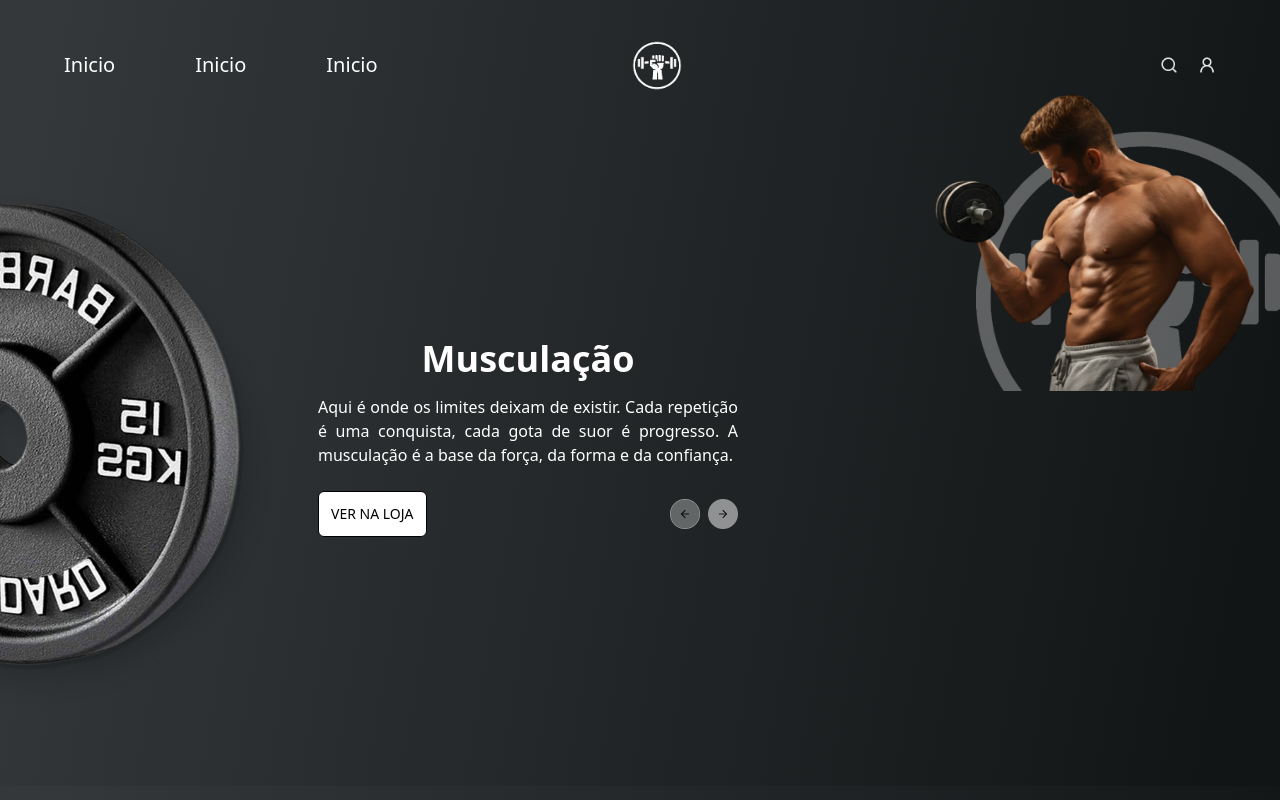
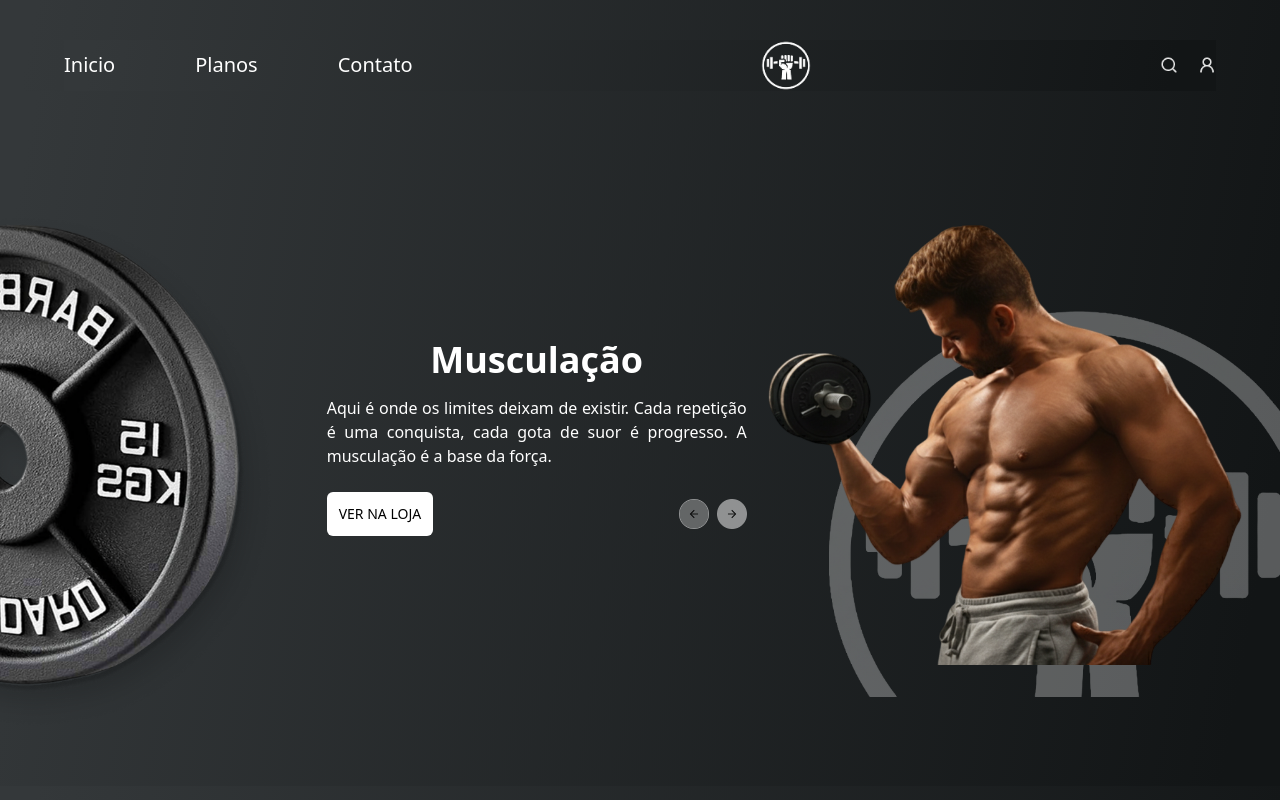
Before and after one commit to Flavianna-Saldanha/power-gym, a Next.js app: page / in a window 1280 px wide. Built offline with nearby package versions, Linux system fonts and the light colour scheme.

Commit message:
corrigindo

```diff
--- a/app/globals.css
+++ b/app/globals.css
@@ -2,6 +2,9 @@
 
 :root {
   --bg-color: linear-gradient(100deg, #34383a 2.57%, #121516 95.91%);
+  --bg-musculacao: linear-gradient(100deg, #ee9965 0%, #0b2d53 100%);
+  --bg-muay-thai: linear-gradient(100deg, #555352 0%, #b2b1b1 100%);
+  --bg-yoga: linear-gradient(100deg, #008e5e 0%, #005235 100%);
 }
 
 body {
--- a/app/page.tsx
+++ b/app/page.tsx
@@ -3,82 +3,46 @@
 import { Header } from "@/src/components/Header";
 import Image from "next/image";
 import { useState } from "react";
+import { headerSections } from "@/src/data/headerSections";
 
 const Page = () => {
   const [openMenu, setOpenMenu] = useState(false);
+  const [currentIndex, setCurrentIndex] = useState(0);
 
-  const toggleMenu = () => {
-    setOpenMenu(!openMenu);
-  };
+  const currentSection = headerSections[currentIndex];
 
   return (
     <div>
-      <nav className="container mt-10 lg:max-w-6xl lg:mx-auto lg:flex lg:justify-between lg:items-center">
+      {/* NAV */}
+      <nav
+        className="container mt-10 lg:max-w-6xl lg:mx-auto lg:flex lg:justify-between lg:items-center transition-[background] duration-700"
+        style={{ background: currentSection.backgroundColor }}
+      >
         <ul
           className={`
             ${openMenu ? "flex" : "hidden"}
             absolute top-24 left-0 w-full h-screen bg-white/90
             text-black text-xl uppercase
             flex-col items-center justify-center gap-8
-            lg:static lg:flex lg:h-auto lg:w-auto lg:mt-0 lg:bg-transparent
-            lg:text-white lg:normal-case lg:flex-row lg:justify-between lg:gap-20
+            lg:static lg:flex lg:h-auto lg:w-auto lg:bg-transparent
+            lg:text-white lg:normal-case lg:flex-row lg:gap-20
           `}
         >
-          <li>
-            <a href="#">Inicio</a>
-          </li>
-          <li>
-            <a href="#">Inicio</a>
-          </li>
-          <li>
-            <a href="#">Inicio</a>
-          </li>
+          <li>Inicio</li>
+          <li>Planos</li>
+          <li>Contato</li>
         </ul>
 
-        <div className="flex justify-center lg:relative lg:right-28">
-          <a href="#">
-            <Image
-              src="/assets/logo.png"
-              alt="Logo do site"
-              width={50}
-              height={70}
-            />
-          </a>
-        </div>
+        <Image src="/assets/logo.png" alt="Logo" width={50} height={70} />
 
-        <div className="hidden lg:flex lg:items-center lg:gap-5">
-          <Image
-            src="/assets/search.png"
-            alt="Logo de pesquisa"
-            width={18}
-            height={18}
-          />
-          <Image
-            src="/assets/user-round.png"
-            alt="Logo de user"
-            width={18}
-            height={18}
-          />
-        </div>
-
-        <div className="flex justify-end relative right-4 -top-10 lg:hidden">
-          <button
-            onClick={toggleMenu}
-            aria-label={openMenu ? "Fechar menu" : "Abrir menu"}
-          >
-            <Image
-              src="/assets/menu.png"
-              alt="Logo do menu"
-              width={30}
-              height={30}
-            />
-          </button>
+        <div className="hidden lg:flex gap-5">
+          <Image src="/assets/search.png" alt="" width={18} height={18} />
+          <Image src="/assets/user-round.png" alt="" width={18} height={18} />
         </div>
       </nav>
 
-      <div className={`${openMenu ? "hidden" : "block"} lg:block`}>
-        <Header />
-      </div>
+      {/* HEADER */}
+      <Header currentIndex={currentIndex} setCurrentIndex={setCurrentIndex} />
     </div>
   );
 };
--- a/src/components/Header.tsx
+++ b/src/components/Header.tsx
@@ -1,60 +1,114 @@
+"use client";
+
 import Image from "next/image";
+import { headerSections } from "../data/headerSections";
 
-export const Header = () => {
+type HeaderProps = {
+  currentIndex: number;
+  setCurrentIndex: React.Dispatch<React.SetStateAction<number>>;
+};
+
+export const Header = ({ currentIndex, setCurrentIndex }: HeaderProps) => {
+  const handleNext = () => {
+    setCurrentIndex((prev) =>
+      prev === headerSections.length - 1 ? 0 : prev + 1,
+    );
+  };
+
+  const handlePrev = () => {
+    setCurrentIndex((prev) =>
+      prev === 0 ? headerSections.length - 1 : prev - 1,
+    );
+  };
+
+  const currentSection = headerSections[currentIndex];
+
   return (
-    <div className="h-[calc(100vh-105px)] flex flex-col lg:flex-row lg:items-center lg:justify-between overflow-hidden">
-      <div className="lg:flex-1">
+    <header
+      className="relative h-[calc(100vh-105px)] overflow-hidden transition-[background] duration-700 ease-in-out"
+      style={{ background: currentSection.backgroundColor }}
+    >
+      <div className="h-full flex flex-col lg:flex-row lg:items-center lg:justify-between">
+        {/* LOGO ESQUERDA */}
+        <div className="lg:flex-1 relative z-20">
           <Image
             src="/assets/01.png"
             alt="Logo do site"
             width={150}
             height={70}
-          className="lg:w-72 lg:absolute lg:left-0 lg:top-40"
+            className="lg:absolute lg:left-0 lg:-top-64 sm:w-52 lg:w-56 xl:w-72"
           />
         </div>
 
-      <div className="w-80 mx-auto relative bottom-6 lg:bottom-0 lg:w-[420px] lg:right-28">
-        <div className="text-4xl text-center font-bold mb-4">Musculação</div>
-        <p className="text-justify">
-          Aqui é onde os limites deixam de existir. Cada repetição é uma
-          conquista, cada gota de suor é progresso. A musculação é a base da
-          força, da forma e da confiança.
-        </p>
+        {/* TEXTO */}
+        <div className="w-80 mx-auto relative z-20 bottom-6 sm:bottom-32 lg:bottom-0 lg:w-[420px] lg:left-10">
+          <h1 className="text-4xl text-center font-bold mb-4">
+            {currentSection.title}
+          </h1>
+
+          <p className="text-justify">{currentSection.description}</p>
+
           <div className="flex items-center justify-between mt-6">
-          <button className="border p-2 bg-white text-black uppercase text-sm rounded-md lg:p-3">
+            <button className="p-2 bg-white text-black uppercase text-sm rounded-md lg:p-3">
               Ver na loja
             </button>
 
-          <div className="flex gap-2 lg:mr-0">
-            <Image src="/assets/arrow-left.png" width={30} height={30} alt="" />
+            <div className="flex gap-2 relative z-30">
+              <Image
+                src="/assets/arrow-left.png"
+                width={30}
+                height={30}
+                alt="Anterior"
+                className="cursor-pointer"
+                onClick={handlePrev}
+              />
               <Image
                 src="/assets/arrow-right.png"
                 width={30}
                 height={30}
-              alt=""
+                alt="Próximo"
+                className="cursor-pointer"
+                onClick={handleNext}
               />
             </div>
           </div>
         </div>
 
-      <div className="relative flex justify-center items-center lg:flex-1 lg:h-full">
-        <div className="relative w-full h-full">
+        {/* IMAGENS */}
+        <div className="relative flex justify-center items-center lg:flex-2 lg:h-full pointer-events-none">
+          {currentSection.image && (
             <Image
-            src="/assets/02.png"
-            alt="Logo do site"
+              src={currentSection.image}
+              alt={currentSection.title}
               width={386}
               height={70}
-            className="absolute right-0"
+              className={`
+                absolute right-0 z-10
+                sm:-top-28
+                lg:top-[490px]
+                lg:w-[400px]
+                xl:top-32
+                ${currentSection.xlImageWidth ?? "xl:w-[700px]"}
+              `}
             />
+          )}
+
           <Image
             src="/assets/09.png"
-            alt="Logo do site"
+            alt=""
             width={386}
             height={70}
-            className="absolute right-0 -z-10 opacity-30"
+            className="
+              absolute right-0 z-0 opacity-30
+              sm:-top-28
+              lg:top-[490px]
+              lg:w-[400px]
+              xl:top-40
+              xl:w-[650px]
+            "
           />
         </div>
       </div>
-    </div>
+    </header>
   );
 };
--- /dev/null
+++ b/src/data/headerSections.ts
@@ -0,0 +1,35 @@
+import { HeaderSection } from "../type/HeaderSection";
+
+export const headerSections: HeaderSection[] = [
+  {
+    title: "Musculação",
+    description:
+      "Aqui é onde os limites deixam de existir. Cada repetição é uma conquista, cada gota de suor é progresso. A musculação é a base da força.",
+    image: "/assets/02.png",
+    backgroundColor: "var(--bg-color)",
+  },
+  {
+    title: "Crossfit",
+    description:
+      "Explosão, resistência e superação. O Crossfit desafia corpo e mente em cada movimento.",
+    image: "/assets/04.png",
+    backgroundColor: "var(--bg-musculacao)",
+    xlImageWidth: "xl:w-[560px]",
+  },
+  {
+    title: "Muay Thai",
+    description:
+      "Disciplina, técnica e intensidade. O Muay Thai molda guerreiros.",
+    image: "/assets/06.png",
+    backgroundColor: "var(--bg-muay-thai)",
+    xlImageWidth: "xl:w-[620px]",
+  },
+  {
+    title: "Yoga ou Pilates",
+    description:
+      "Equilíbrio, respiração e consciência corporal. Corpo e mente em harmonia.",
+    image: "/assets/08.png",
+    backgroundColor: "var(--bg-yoga)",
+    xlImageWidth: "xl:w-[600px]",
+  },
+];
--- /dev/null
+++ b/src/type/HeaderSection.ts
@@ -0,0 +1,7 @@
+export type HeaderSection = {
+  title: string;
+  description: string;
+  image: string;
+  backgroundColor: string;
+  xlImageWidth?: string;
+};
```
Lines whose indentation alone changed are shown as unchanged.
